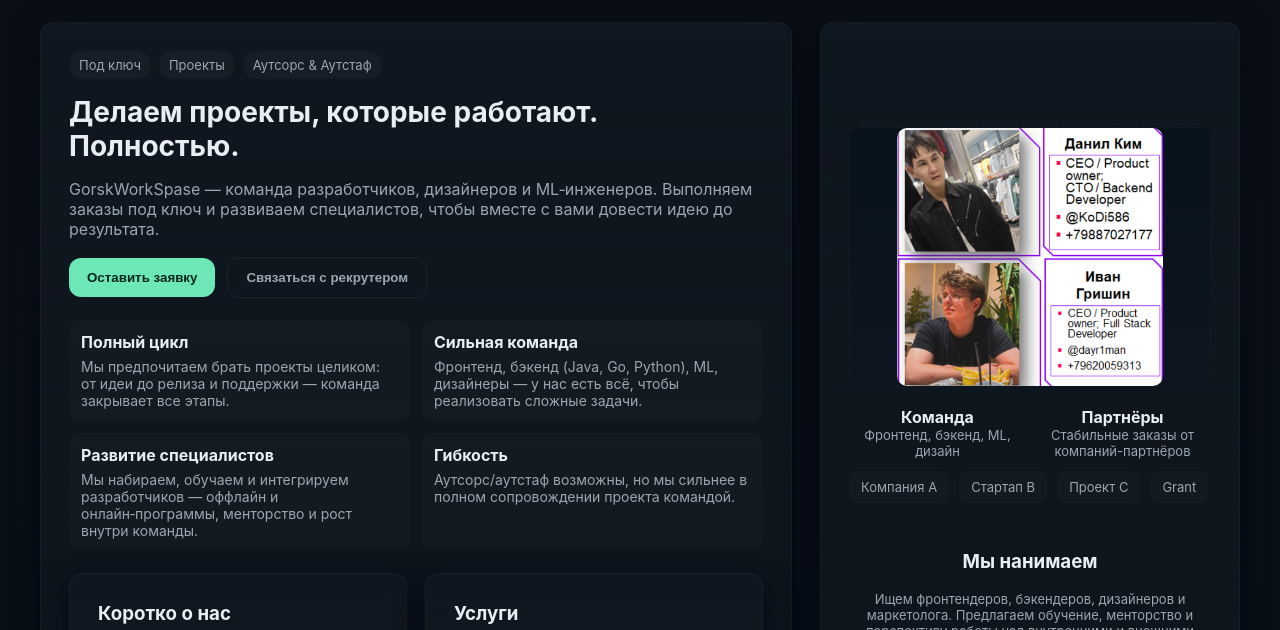
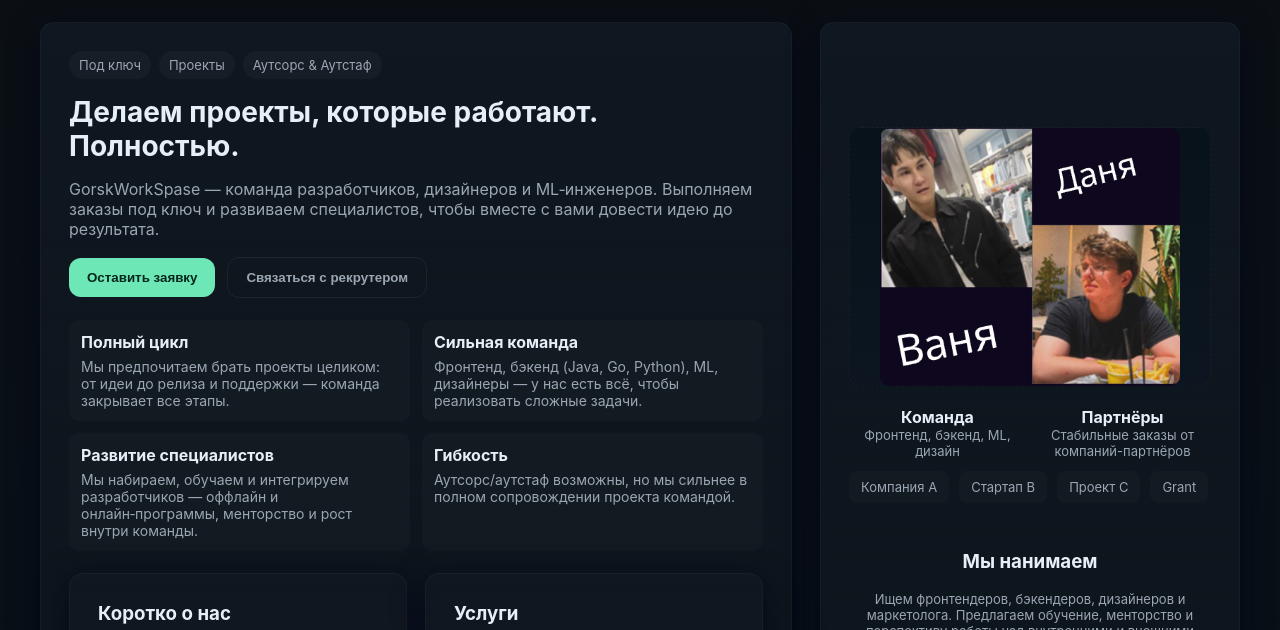
Before and after one commit to KoDi586/kodi586.github.io, a plain HTML site: page profile/resume.html in a window 1280 px wide. Shown: the part 102-732 px from the top of the page. Drawn offline with Linux system fonts and the light colour scheme.

Commit message:
GorskWorkSpase 1.4v with our photo

```diff
--- a/profile/resume.html
+++ b/profile/resume.html
@@ -203,7 +203,7 @@
             <div style="width:100%">
                 <div class="photo-placeholder" id="photoPlaceholder">
                     <!-- Здесь место для вашей фотографии / логотипа. Замените на <img src="..."> -->
-                    <img src="img_2.png">
+                    <img src="img_3.png">
                     <div style="text-align:center;color:var(--muted)">
 <!--                        <div style="font-size:18px;font-weight:700">Ваше фото / логотип</div>-->
 <!--                        <div class="small">PNG / JPG • 1200×800 рекомендуется</div>-->
```
Also changed, not shown: profile/img_3.png (added).
